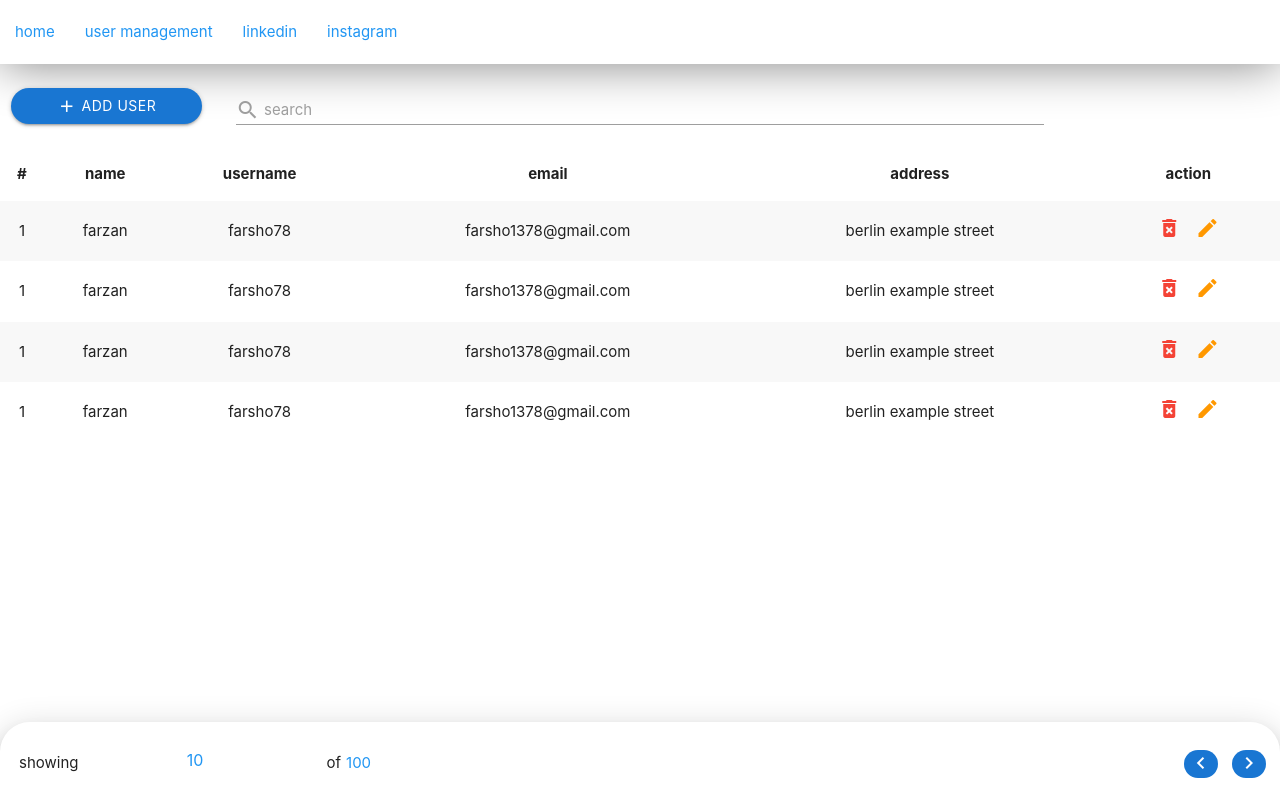
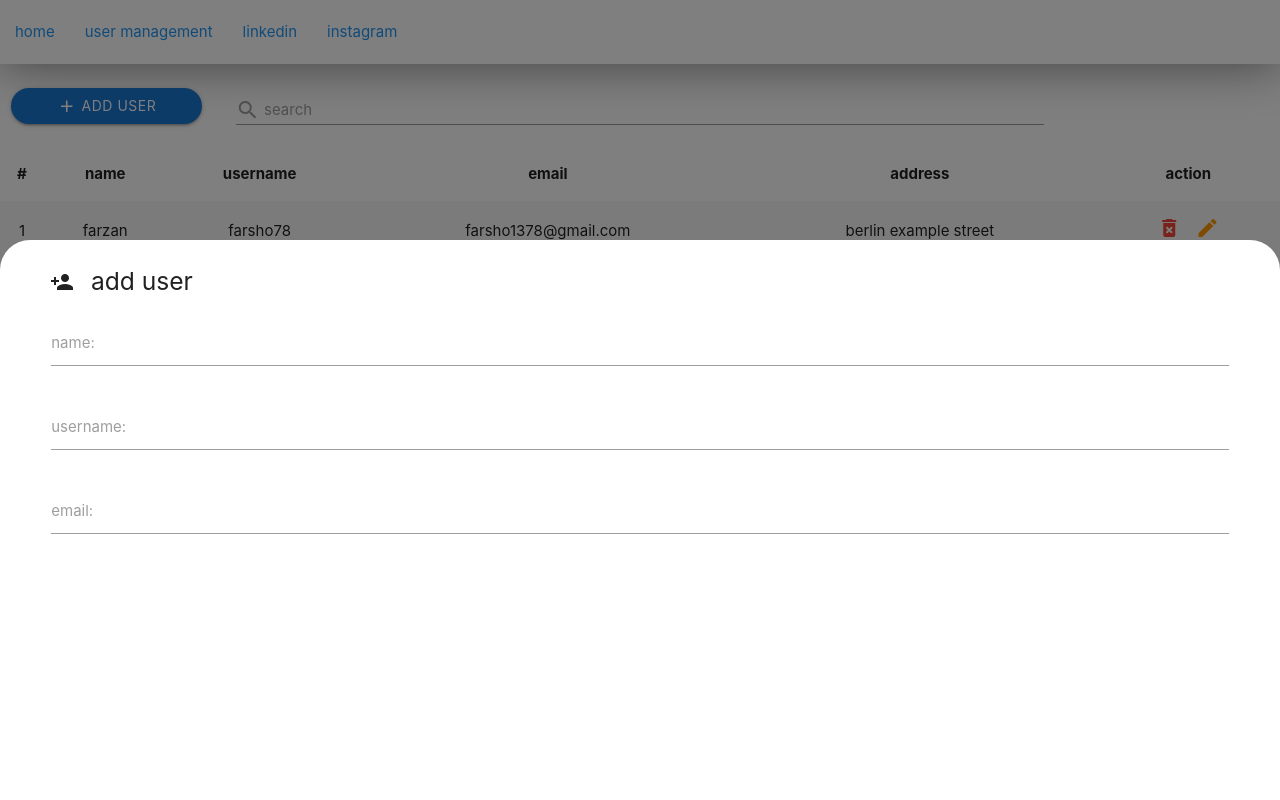
Before and after one commit to farzan1378/test1, a plain HTML site: page users.html in a window 1280 px wide. Drawn offline with Linux system fonts and the light colour scheme.

Commit message:
part#11-1

```diff
--- a/assets/css/style.css
+++ b/assets/css/style.css
@@ -24,3 +24,24 @@ table.highlight > tbody > tr:hover {
 .container {
   width: 100% !important;
 }
+
+.add_user_modal_back {
+  position: fixed;
+  width: 100%;
+  height: 100vh;
+  background-color: rgba(0, 0, 0, 0.5);
+  top: 0;
+  left: 0;
+  z-index: 1000;
+}
+
+.add_user_modal {
+  position: fixed;
+  height: 70vh;
+  background-color: white;
+  bottom: 0;
+  z-index: 1001;
+  border-radius: 30px 30px 0 0;
+  left: 0;
+  right: 0;
+}
--- a/users.html
+++ b/users.html
@@ -310,6 +310,31 @@
         </div>
       </div>
     </section>
+
+    <div class="add_user_modal_back"></div>
+    <div class="add_user_modal container rounded_top_30">
+      <div class="row p-b-10 p-t-10 p-r-40 p-l-40">
+        <h5>
+          <i class="material-icons m-r-10 m-l-10 pos-relative top-4"
+            >person_add</i
+          >
+          add user
+        </h5>
+        <div class="input-field col s12">
+          <input id="name" type="text" class="validate" />
+          <label for="name">name:</label>
+        </div>
+        <div class="input-field col s12">
+          <input id="name" type="text" class="validate" />
+          <label for="usernaem">username:</label>
+        </div>
+        <div class="input-field col s12">
+          <input id="name" type="text" class="validate" />
+          <label for="email">email:</label>
+        </div>
+      </div>
+    </div>
+
     <!-- content section -----end----- -->
 
     <script src="/assets/materialize/js/materialize.min.js"></script>
```
